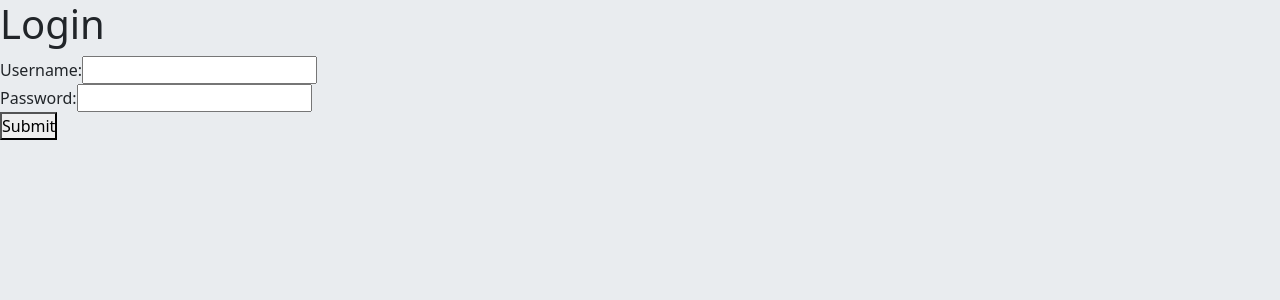
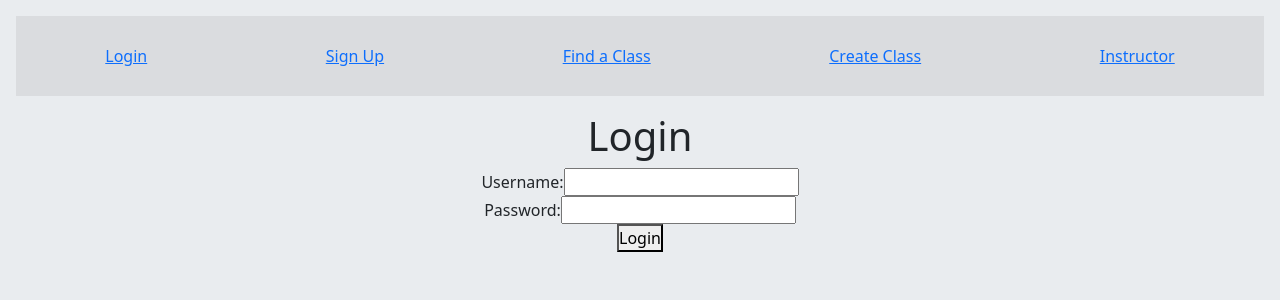
Before and after one commit to AnywhereFit/front-end, a React (Create React App) app in the folder anywhere-fit/: page /login in a window 1280 px wide. Shown: the top 300 px of the page. Built offline with nearby package versions, Linux system fonts and the light colour scheme.

Commit message:
created navbar and hooked components up

```diff
--- a/anywhere-fit/src/App.js
+++ b/anywhere-fit/src/App.js
@@ -1,13 +1,14 @@
 import React from "react";
-import { Link } from "react-router-dom";
 import "./App.css";
+
+import Login from "./components/Login";
+
 function App() {
   return (
     <div className="App">
       <header>
         <h1>Anywhere Fitness</h1>
-        <Link to="login">Login</Link>
-        <Link to="signup">Sign Up</Link>
+        <Login />
       </header>
     </div>
   );
--- /dev/null
+++ b/anywhere-fit/src/Components/NavBar.js
@@ -0,0 +1,24 @@
+import React from 'react';
+import { Link } from 'react-router-dom';
+
+const NavBar = () => {
+    return (
+        <div style={{
+            display: "flex",
+            flexDirection: "row",
+            height: "5em",
+            margin: "1em",
+            backgroundColor: "#0001",
+            justifyContent: "space-around",
+            alignItems: "center",
+        }}>
+            <Link to="login">Login</Link>
+            <Link to="signup">Sign Up</Link>
+            <Link to="client">Find a Class</Link>
+            <Link to="createclass">Create Class</Link>
+            <Link to="inslanding">Instructor</Link>
+        </div>
+    )
+}
+
+export default NavBar;
--- a/anywhere-fit/src/components/Login.js
+++ b/anywhere-fit/src/components/Login.js
@@ -31,7 +31,7 @@ const Login = () => {
     }
 
     return (
-    <div>
+    <div className="App">
         <h1>Login</h1>
         <form onSubmit={handleSubmit}>
           <div>
@@ -42,7 +42,7 @@ const Login = () => {
             <label htmlFor="password">Password:</label>
             <input onChange={handleChange} name="password" type="password" id="password" />
           </div>
-          <button>Submit</button>
+          <button>Login</button>
         </form>
     </div>)
 }
--- a/anywhere-fit/src/components/SignUp.js
+++ b/anywhere-fit/src/components/SignUp.js
@@ -32,8 +32,8 @@ const SignUp = () => {
     }
 
     return (
-    <div>
-        <h1>Login</h1>
+    <div className="App">
+        <h1>Sign Up</h1>
         <form onSubmit={handleSubmit}>
           <div>
             <label htmlFor="username">Username:</label>
@@ -47,7 +47,7 @@ const SignUp = () => {
             <label htmlFor="authcode">Auth Code:</label>
             <input onChange={handleChange} name="authcode" id="authcode" />
           </div>
-          <button>Submit</button>
+          <button>Sign Up</button>
         </form>
     </div>)
 }
--- a/anywhere-fit/src/index.js
+++ b/anywhere-fit/src/index.js
@@ -7,16 +7,19 @@ import "./index.css";
 import "bootstrap/dist/css/bootstrap.min.css";
 
 import App from "./App";
+import NavBar from "./components/NavBar";
 import Login from "./components/Login";
 import SignUp from "./components/SignUp";
 import CreateClass from "./components/createClass/CreateClass";
 import InsLanding from "./components/InsLanding";
+import Client from "./components/Client";
 
 import PrivateRoute from "./components/PrivateRoute";
 
 const rootElement = document.getElementById("root");
 render(
   <BrowserRouter>
+    <NavBar />
     <Routes>
       <Route exact path="/" element={<App />} />
       <Route exact path="login" element={<Login />} />
@@ -40,6 +43,15 @@ render(
         }
       />
 
+      <Route
+        path="client"
+        element={
+          <PrivateRoute>
+            <Client />
+          </PrivateRoute>
+        }
+      />
+
     </Routes>
   </BrowserRouter>,
   rootElement
```
